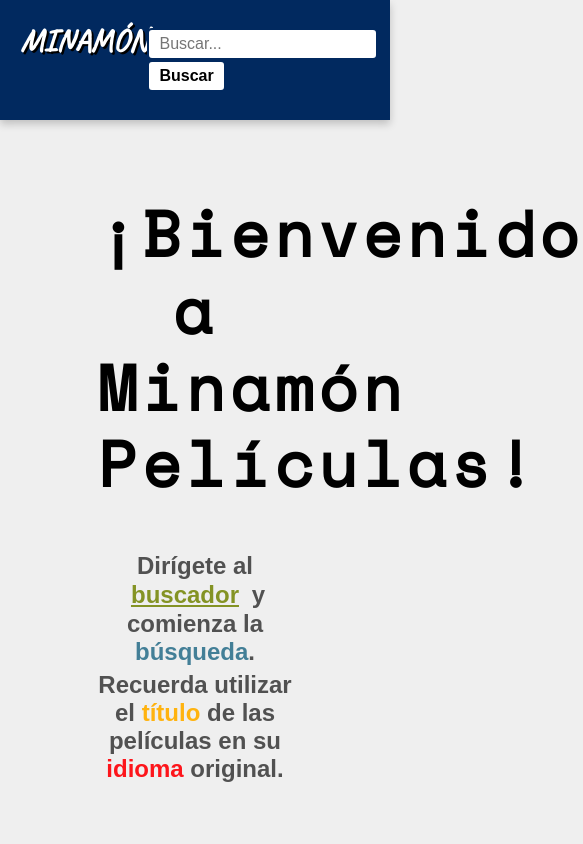
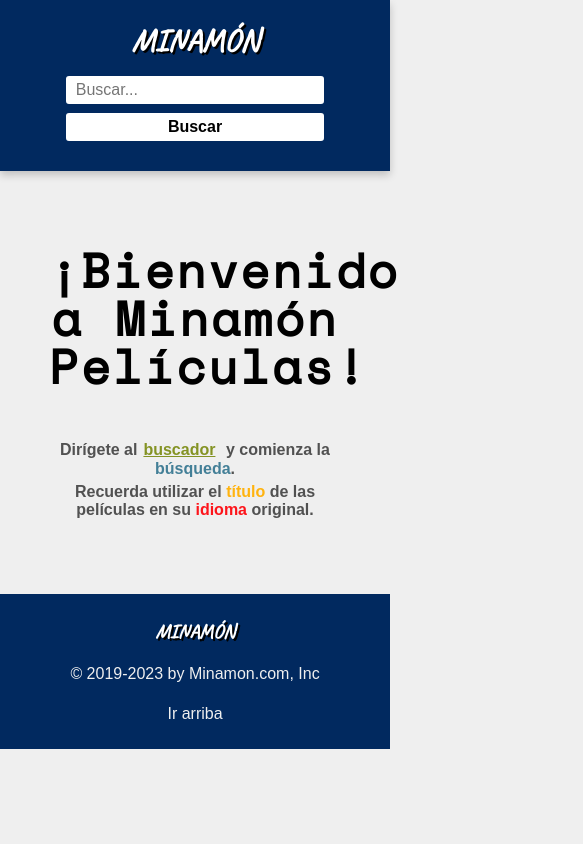
Before and after one commit to cfagomez/buscador-peliculas, a React (Vite) app: page / in a window 390 px wide. Shown: the top 844 px of the page, 583 px wide, since content can reach past the window. Built offline with nearby package versions, Linux system fonts and the light colour scheme; a web font is replaced by a local one.

Commit message:
media queries navbar, pagina principal y lista de resultados

```diff
--- a/src/components/ModalPelicula.jsx
+++ b/src/components/ModalPelicula.jsx
@@ -10,11 +10,47 @@ const ModalPelicula = () => {
     <div className='modal'>
       <div className='modal-content'>
         <p className='title'>{Title}</p>
-        <p className='rating'>{imdbRating}</p>
+        {
+
+          imdbRating === "N/A" ? (
+
+            null
+
+          ) : (
+
+            <p className='rating'>{imdbRating}</p>
+
+          )
+
+        }
         <div className='datos-container'>
-            <p>{Year} ·</p>
-            <p>{Rated} ·</p>
-            <p>{Runtime}</p>
+            <p>{Year}</p>
+            {
+
+              Rated === "N/A" ? (
+
+                null
+
+              ) : (
+
+                <p>{Rated}</p>
+
+              )
+
+            }
+            {
+
+              Runtime === "N/A" ? (
+
+                null
+
+              ) : (
+
+                <p>{Runtime}</p>
+
+              )
+
+            }
         </div>
         <img
           src={Poster}
@@ -32,13 +68,61 @@ const ModalPelicula = () => {
         }
         </div>
         <div className='datos-container-2'>
-          <p className='plot'>{Plot}</p>
+          {
+
+            Plot === "N/A" ? (
+
+              <p className='datos-error'>No se ha encontrado una descripción sobre la trama.</p>
+
+            ) : (
+
+              <p className='plot'>{Plot}</p>
+
+            )
+
+          }
           <hr />
-          <p>Dirección: <span>{Director}</span></p>
+          <p>Dirección: {
+
+            Director === "N/A" ? (
+
+              <span className='datos-error'>No se ha encontrado una descripción sobre la trama.</span>
+
+            ) : (
+
+              {Director}
+
+            )
+
+          }</p>
           <hr />
-          <p>Guionista: <span>{Writer}</span></p>
+          {
+
+            Writer === "N/A" ? (
+
+              null
+
+            ) : (
+
+              <p>Guionista: <span>{Writer}</span></p>
+
+            )
+
+          }
           <hr />
-          <p>Elenco: <span>{Actors}</span></p>
+          {
+
+            Actors === "N/A" ? (
+
+              null
+
+            ) : (
+
+              <p>Elenco: <span>{Actors}</span></p>
+
+            )
+
+          }
         </div>
         <button
           className='close-btn'
--- a/src/index.css
+++ b/src/index.css
@@ -99,6 +99,26 @@ nav input[type="submit"]:hover {
 
 }
 
+@media (max-width: 768px) {
+
+  nav, form, .logo {
+
+    text-align: center;
+    display: flex;
+    flex-direction: column;
+    gap: 5px;
+
+  }
+
+  input[type="text"], nav input[type="submit"], .error-message-container {
+
+    width: 75%;
+    margin: auto;
+
+  }
+
+}
+
 /* PAGINA PRINCIPAL */
 
 .pagina-principal-container {
@@ -165,6 +185,30 @@ nav input[type="submit"]:hover {
 .inst-4 {
 
   color: rgb(253, 21, 27);
+
+}
+
+@media (max-width: 768px) {
+
+  .pagina-principal-container {
+
+    width: 75%;
+
+  }
+
+  .pagina-principal-container h2 {
+
+    font-size: 3rem;
+    letter-spacing: 2.5px;
+    line-height: 1;
+
+  }
+
+  .pagina-principal-container p, .inst-1 {
+
+    font-size: 1rem;
+
+  }
 
 }
 
@@ -292,6 +336,54 @@ nav input[type="submit"]:hover {
 
 }
 
+@media (max-width: 768px) {
+
+  .resultado-container {
+
+    flex-direction: column;
+
+  }
+
+  .btn-ver-mas {
+
+    width: 100%;
+    margin: auto;
+
+  }
+
+  .p-title, .p-type, .p-year {
+
+    display: none;
+
+  }
+
+  .informacion-container {
+
+    justify-content: center;
+
+  }
+
+  .informacion-container img {
+
+    width: 200px;
+    height: 300px;
+
+  }
+
+  .p-resultados-container {
+
+    width: 100%;
+
+  }
+
+  .p-resultados {
+
+    text-align: center;
+
+  }
+
+}
+
 /* MODAL PELICULA */
 
 .modal {
@@ -397,16 +489,26 @@ img {
 
 .plot {
 
+  margin-bottom: 20px;
+  line-height: 1.6;
   font-weight: 700;
-  margin-bottom: 20px;
+  color: rgb(0, 0, 0);
+
+}
+
+.datos-error {
+
+  display: inline-block;
+  margin: 0;
+  color:  rgb(175, 175, 170);
+  font-weight: 700;
   line-height: 1.6;
 
 }
 
-.datos-container-2 p {
+.datos-container-2 {
 
-font-weight: 700;
-color: rgb(0, 0, 0);
+  margin-top: 20px;
 
 }
 
```
